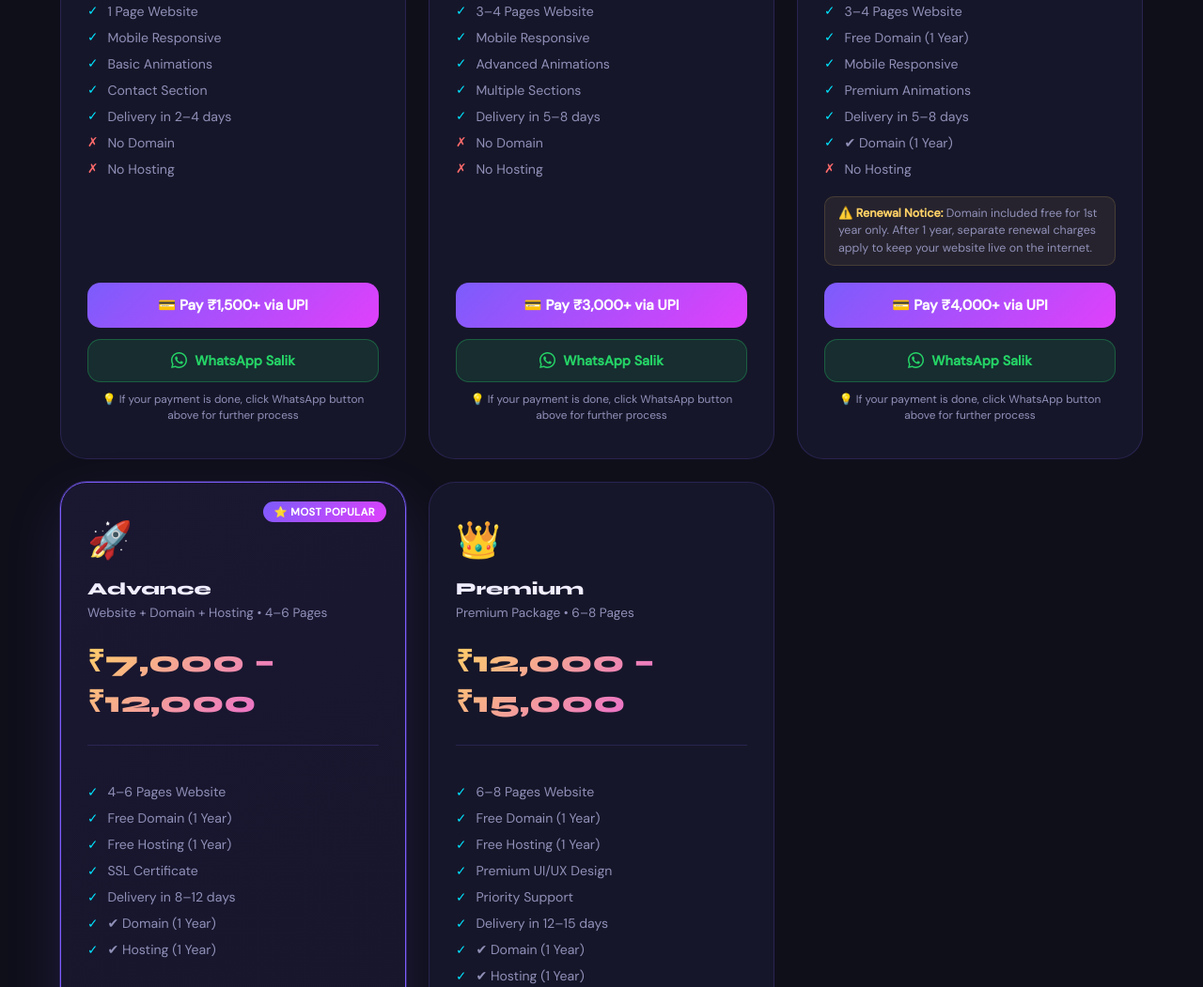
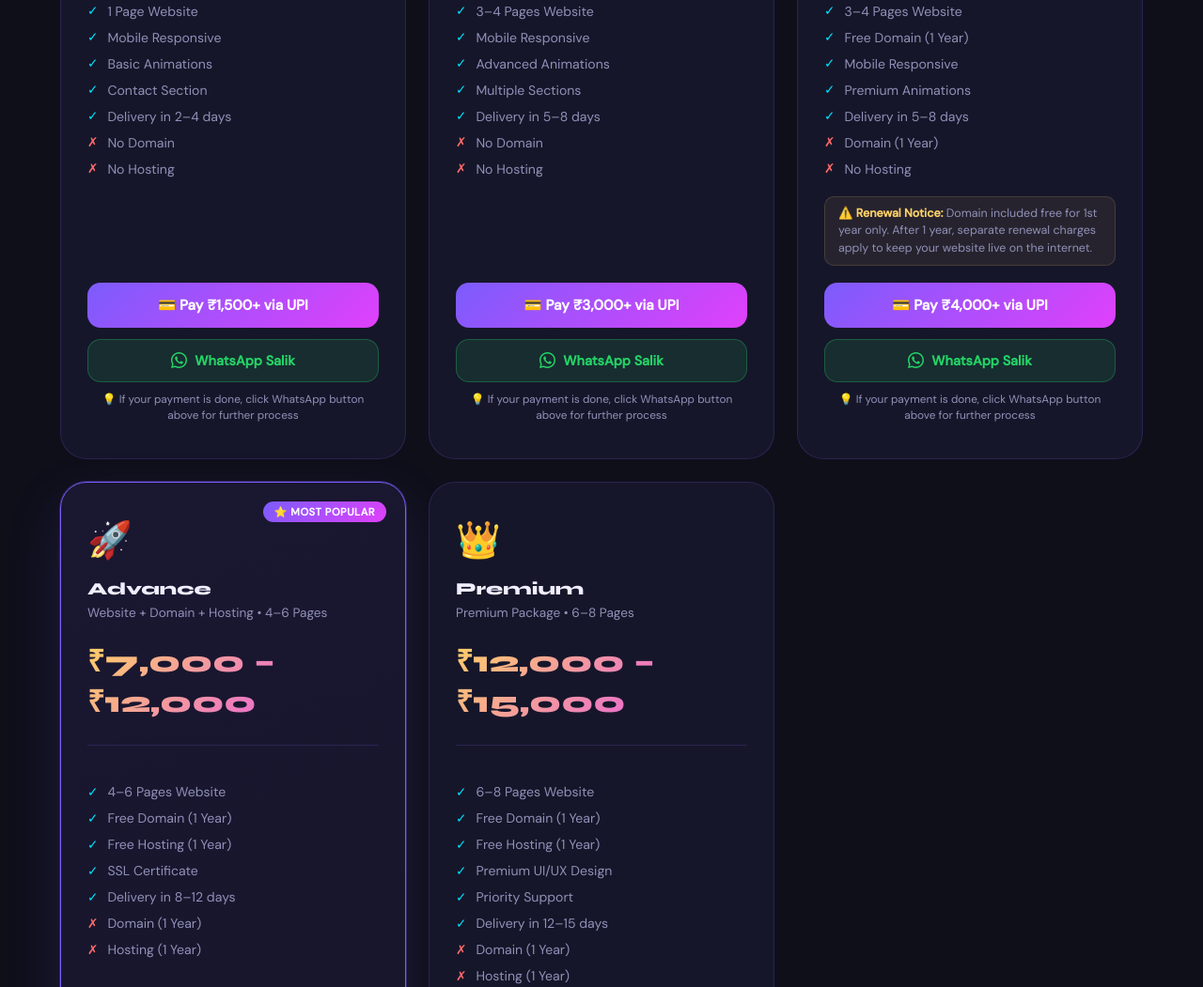
Before and after one commit to salikweber0/shaikh-salik-portfolio, a plain HTML site: page index.html in a window 1280 px wide. Shown: the part 2925-3976 px from the top of the page at 94% size. Drawn offline with Linux system fonts and the light colour scheme.

Commit message:
Update index.html

```diff
--- a/index.html
+++ b/index.html
@@ -1068,7 +1068,7 @@ const packages = [
   },
   {
     icon:'⭐', name:'Super Standard', sub:'Website + Domain',
-    pages:'3–4 Pages', domain:'✔ Domain (1 Year)', hosting:'No Hosting',
+    pages:'3–4 Pages', domain:'Domain (1 Year)', hosting:'No Hosting',
     price:'₹4,000 – ₹7,000', popular:false,
     features:['3–4 Pages Website','Free Domain (1 Year)','Mobile Responsive','Premium Animations','Delivery in 5–8 days'],
     renewal:true,
@@ -1076,7 +1076,7 @@ const packages = [
   },
   {
     icon:'🚀', name:'Advance', sub:'Website + Domain + Hosting',
-    pages:'4–6 Pages', domain:'✔ Domain (1 Year)', hosting:'✔ Hosting (1 Year)',
+    pages:'4–6 Pages', domain:'Domain (1 Year)', hosting:'Hosting (1 Year)',
     price:'₹7,000 – ₹12,000', popular:true,
     features:['4–6 Pages Website','Free Domain (1 Year)','Free Hosting (1 Year)','SSL Certificate','Delivery in 8–12 days'],
     renewal:true,
@@ -1084,7 +1084,7 @@ const packages = [
   },
   {
     icon:'👑', name:'Premium', sub:'Premium Package',
-    pages:'6–8 Pages', domain:'✔ Domain (1 Year)', hosting:'✔ Hosting (1 Year)',
+    pages:'6–8 Pages', domain:'Domain (1 Year)', hosting:'Hosting (1 Year)',
     price:'₹12,000 – ₹15,000', popular:false,
     features:['6–8 Pages Website','Free Domain (1 Year)','Free Hosting (1 Year)','Premium UI/UX Design','Priority Support','Delivery in 12–15 days'],
     renewal:true,
```
